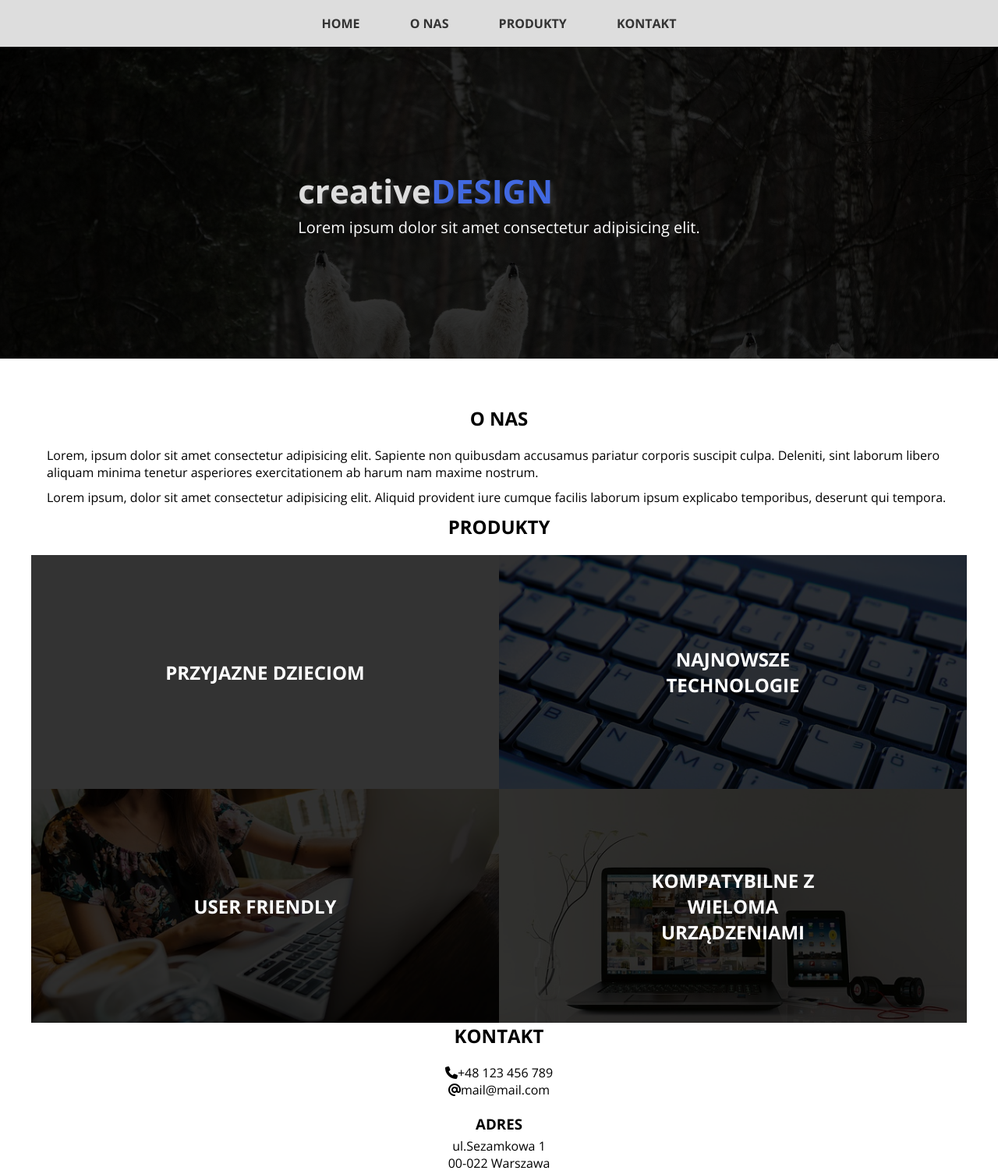
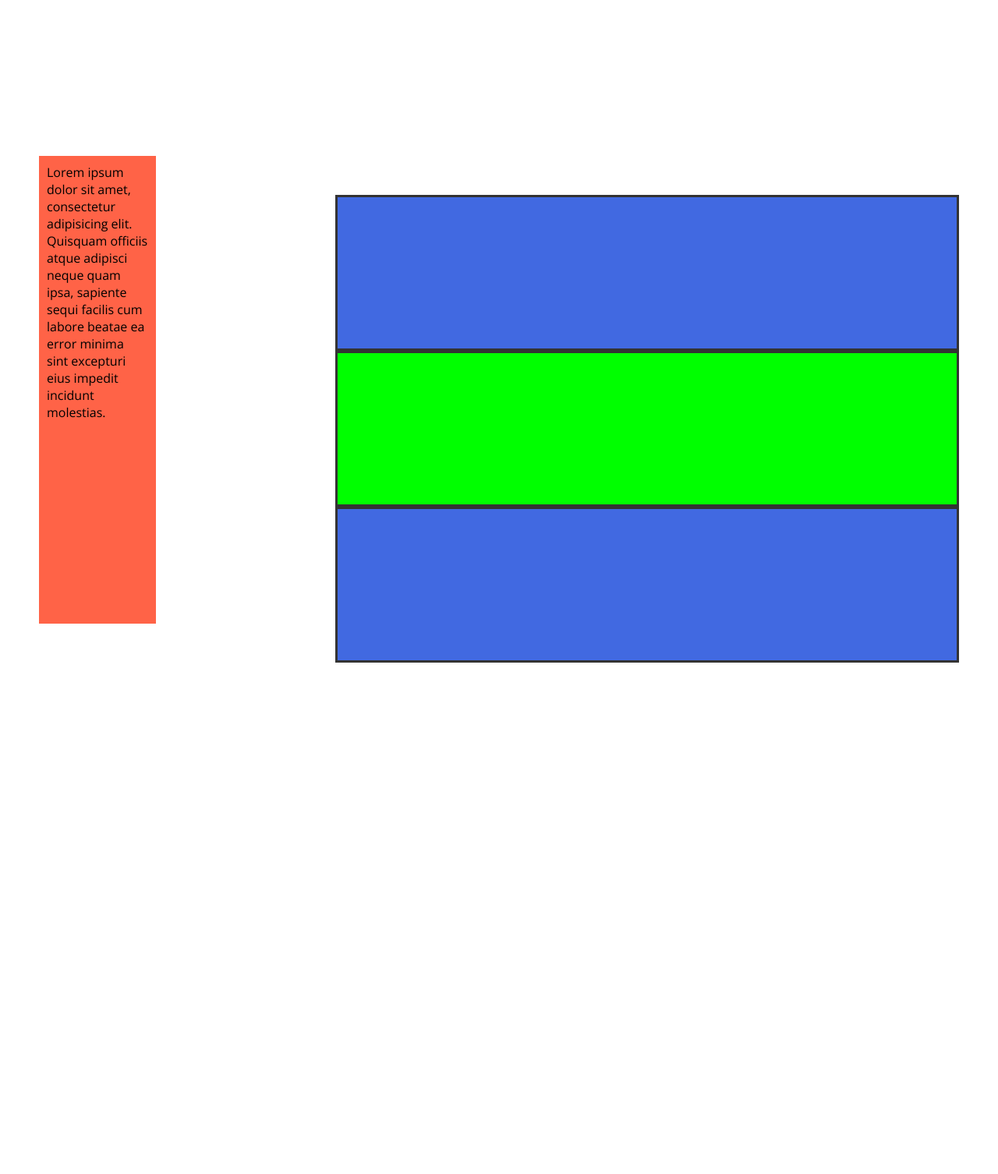
Before and after one commit to Szczebiot/Projekt-1, a plain HTML site: page 1 Strona Responsywna/index.html in a window 1280 px wide. Shown: the top 1506 px of the page at 78% size. After the commit the page ends 850 px from the top, so only its background shows below. Drawn offline with nearby package versions, Linux system fonts and the light colour scheme.

Commit message:
zadanie z overflow i kombinatorami

```diff
--- a/1 Strona Responsywna/css/style.css
+++ b/1 Strona Responsywna/css/style.css
@@ -4,205 +4,49 @@
 	padding: 0;
 }
 
-html {
-	scroll-behavior: smooth;
-}
-
 body {
 	font-family: "Open Sans", sans-serif;
 }
 
-.wrapper {
-	margin: 0 auto;
-	width: 100%;
-	max-width: 1200px;
-}
-.hero-bg {
+.long {
+
 	position: absolute;
-	width: 100%;
-	height: 100%;
-	background-color: rgba(0, 0, 0, 0.8);
-}
-.hero-text {
-	position: absolute;
-	top: 50%;
-	left: 50%;
-	transform: translate(-50%, -50%);
-	color: #fff;
+	top: 200px;
+	left: 50px;
+	padding: 10px;
+	width: 150px;
+	height: 600px;
+	background-color: tomato;
+	overflow: hidden;
+	transition: height .4s;
 }
 
+.long:hover {
+	height: 200px;
 
-.hero-text h1 {
-	margin-bottom: 5px;
-	text-shadow: 3px 3px 5px #333;
-	color: #ddd;
 }
 
-.hero-text span {
-	text-transform: uppercase;
-	color: royalblue;
-}
-.section-title {
-	margin-bottom: 20px;
-	text-transform: uppercase;
-	text-align: center;
-}
-section {
-	scroll-margin-top: 80px;
-}
-/*nawigacja*/
-nav {
-	position: sticky;
-	top: 0;
-	height: 60px;
-	line-height: 60px;
-	background-color: #ddd;
-	text-align: center;
-	z-index: 10;
-}
-.burger-icon {
-	display: block;
-	margin-left: auto;
-	padding: 0 30px;
-	line-height: 60px;
-	font-size: 30px;
-	background: none;
-	border: none;
-	cursor: pointer;
+.big {
+	position: absolute;
+	top: 250px;
+	right: 50px;
+	width: 800px;
+	height: 600px;
+	background-color: royalblue;
 }
 
-.burger-icon:hover {
-	color: royalblue;
-	transition: color 0.3s;
-}
-.nav-items {
-	display: none;
-}
-/*header*/
+.child {
 
-.header {
-	position: relative;
-	height: 330px;
-	background-image: url("../img/wolf-small.jpg");
-	background-size: cover;
-	background-position: center;
+	height: 200px;
+	border: solid #333 3px;
+	transition:background-color 1s
+
 }
 
-/*main*/
-
-main {
-	margin: 60px 0;
+.first + .child {
+	background-color: lime;
 }
 
-/*o nas*/
-.about-us-info {
-	margin-bottom: 10px;
-	padding: 0 20px;
+.first:hover ~ .child {
+background-color: gold;
 }
-
-/*produkty*/
-
-.products {
-	margin-bottom: 60px auto;
-}
-
-.product {
-	position: relative;
-	height: 300px;
-	background-size: cover;
-	background-position: center;
-	text-align: center;
-	font-size: 16px;
-}
-.product:hover h3{
-transform: scale(1.6);
-}
-.product h3 {
-	text-transform: uppercase;
-	transition: transform .3s;
-}
-.first-product {
-	background-image: url("../img/children.jpg");
-}
-.second-product {
-	background-image: url("../img/keyboard-zoom.jpg");
-}
-.third-product {
-	background-image: url("../img/woman.jpg");
-}
-.fourth-product {
-	background-image: url("../img/equipment.jpg");
-}
-
-/*kontakt*/
-
-.contact {
-	text-align: center;
-}
-.contact h3 {
-	margin: 20px 0 5px;
-	text-transform: uppercase;
-}
-
-/*footer*/
-
-footer {
-	padding: 30px 10px;
-	text-align: center;
-	background-color: #ddd;
-
-}
-@media (min-width: 768px) {
-	.burger-icon {
-		display: none;
-	}
-	.nav-items {
-		display: block;
-	}
-
-	.nav-items a {
-		padding: 0 30px;
-		text-decoration: none;
-		text-transform: uppercase;
-		font-weight: bold;
-		color: #333;
-		transition: color 0.3s;
-	}
-	.nav-items a:hover {
-		color: royalblue;
-	}
-
-	.header {
-		height: 400px;
-		background-image: url("../img/wolf-big.jpg");
-	}
-
-	.hero-text h1 {
-		font-size: 36px;
-	}
-	.hero-text p {
-		font-size: 18px;
-	}
-
-	.product h3 {
-		font-size: 24px;
-	}
-}
-
-@media (min-width: 992px) {
-	.products-box {
-		font-size: 0;
-	}
-	.product {
-		display: inline-block;
-		width: 50%;
-	}
-}
-@media (min-width: 1200px) {
-	.hero-text h1 {
-		font-size: 42px;
-	}
-	.hero-text p {
-		font-size: 20px;
-	}
-}
--- a/1 Strona Responsywna/index.html
+++ b/1 Strona Responsywna/index.html
@@ -17,84 +17,13 @@
 		crossorigin="anonymous"
 	></script>
 	<body>
-		<nav>
-			<div class="wrapper">
-				<button class="burger-icon"><i class="fas fa-bars"></i></button>
-				<div class="nav-items">
-					<a href="#">home</a>
-					<a href="#about-us">o nas</a>
-					<a href="#products">produkty</a>
-					<a href="#contact">kontakt</a>
-				</div>
+		<div class="long">Lorem ipsum dolor sit amet, consectetur adipisicing elit. Quisquam officiis atque adipisci neque quam ipsa, sapiente sequi facilis cum labore beatae ea error minima sint excepturi eius impedit incidunt molestias.</div>
+
+		<div class="big">
+			<div class="child first">
 			</div>
-		</nav>
-		<header class="header">
-			<div class="hero-bg"></div>
-			<div class="hero-text">
-				<h1>creative<span>design</span></h1>
-				<p>Lorem ipsum dolor sit amet consectetur adipisicing elit.</p>
-			</div>
-		</header>
-		<main>
-			<section class="about-us wrapper" id="about-us">
-				<h2 class="section-title">o nas</h2>
-				<p class="about-us-info">
-					Lorem, ipsum dolor sit amet consectetur adipisicing elit. Sapiente non
-					quibusdam accusamus pariatur corporis suscipit culpa. Deleniti, sint
-					laborum libero aliquam minima tenetur asperiores exercitationem ab
-					harum nam maxime nostrum.
-				</p>
-				<p class="about-us-info">
-					Lorem ipsum, dolor sit amet consectetur adipisicing elit. Aliquid
-					provident iure cumque facilis laborum ipsum explicabo temporibus,
-					deserunt qui tempora.
-				</p>
-			</section>
-
-			<section class="products wrapper" id="products">
-				<h2 class="section-title">produkty</h2>
-
-				<div class="products-box">
-					<div class="product first-product">
-						<div class="hero-bg"></div>
-						<div class="hero-text">
-							<h3>przyjazne dzieciom</h3>
-						</div>
-					</div>
-					<div class="product second-product">
-						<div class="hero-bg"></div>
-						<div class="hero-text">
-							<h3>najnowsze technologie</h3>
-						</div>
-					</div>
-					<div class="product third-product">
-						<div class="hero-bg"></div>
-						<div class="hero-text">
-							<h3>user friendly</h3>
-						</div>
-					</div>
-					<div class="product fourth-product">
-						<div class="hero-bg"></div>
-						<div class="hero-text">
-							<h3>kompatybilne z wieloma urządzeniami</h3>
-						</div>
-					</div>
-				</div>
-			</section>
-
-			<section class="contact wrapper" id="contact">
-				<h2 class="section-title">kontakt</h2>
-
-				<p><i class="fas fa-phone"></i>+48 123 456 789</p>
-				<p><i class="fas fa-at"></i>mail@mail.com</p>
-
-				<h3>Adres</h3>
-				<p>ul.Sezamkowa 1</p>
-				<p>00-022 Warszawa</p>
-			</section>
-		</main>
-		<footer>
-		<p>&copy; 2024 Creative Design</p>
-		</footer>
+			<div class="child"></div>
+			<div class="child"></div>
+		</div>
 	</body>
 </html>
```
